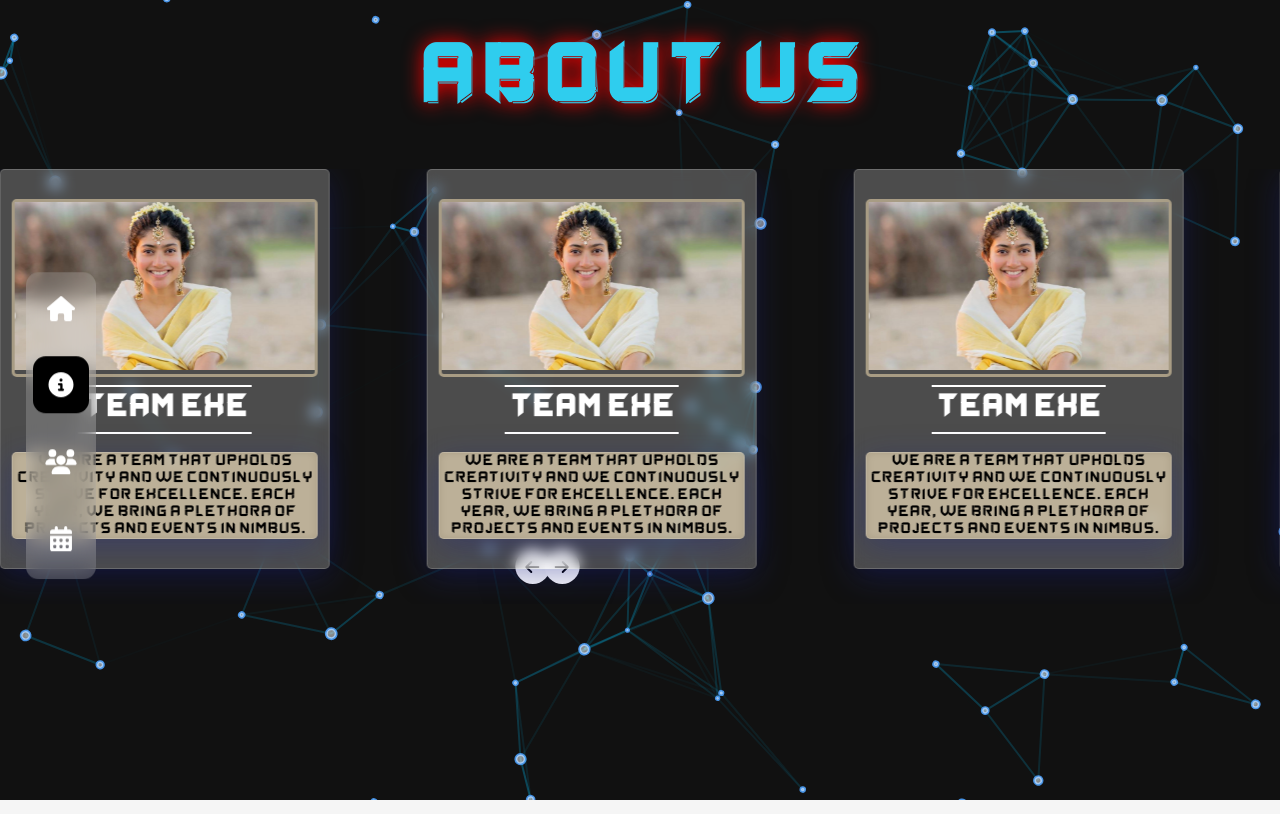
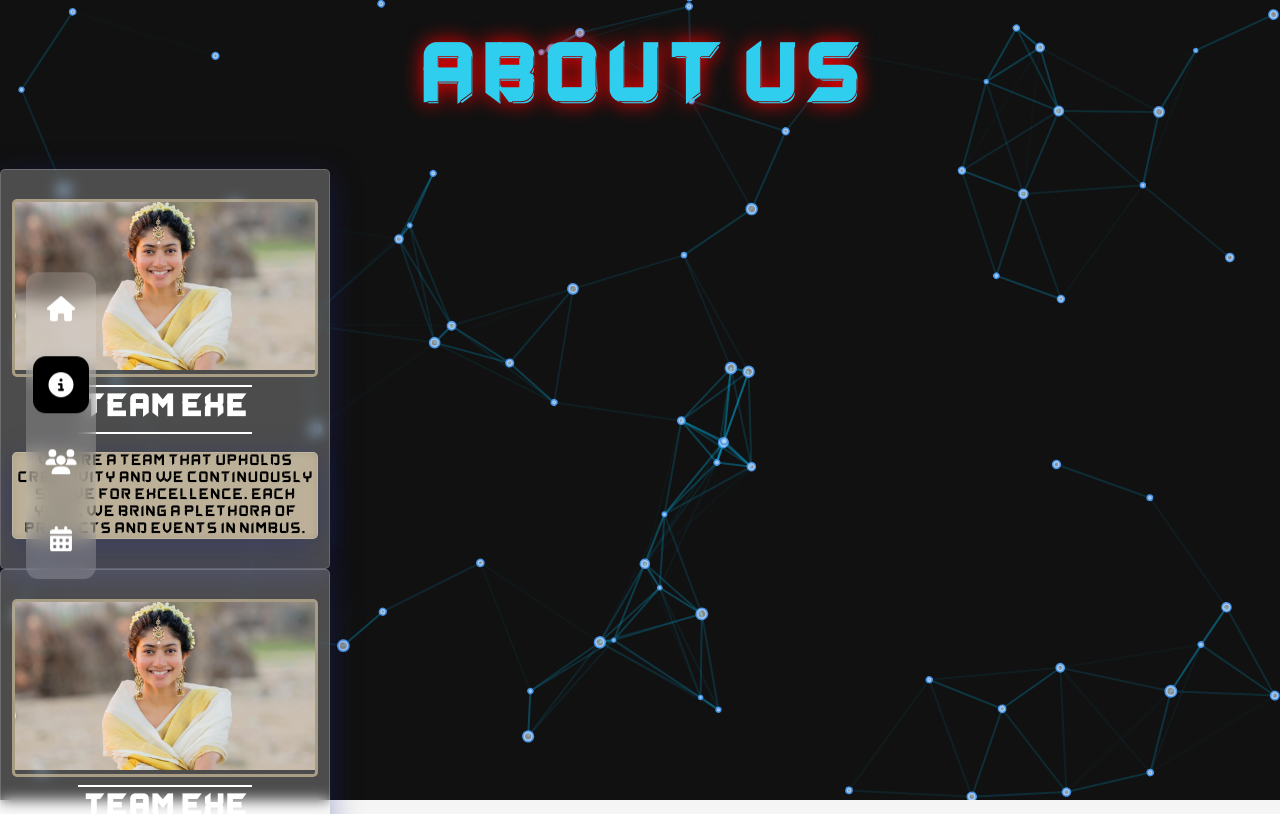
Before and after one commit to abhi8960git/exe-webiste, a Next.js app: page /AboutUs in a window 1280 px wide. Shown: the top 814 px of the page. Built offline with nearby package versions, Linux system fonts and the light colour scheme.

Commit message:
about_us

```diff
--- a/pages/AboutUs/index.js
+++ b/pages/AboutUs/index.js
@@ -1,70 +1,51 @@
-import { Swiper, SwiperSlide } from "swiper/react";
-import "swiper/css";
-import "swiper/css/effect-coverflow";
-import "swiper/css/pagination";
-import { EffectCoverflow, Pagination, Navigation } from "swiper";
-import classes from "./AboutUs.module.css";
-import { Card } from "@/components";
-import { FontAwesomeIcon } from "@fortawesome/react-fontawesome";
-import { faArrowLeft, faArrowRight } from "@fortawesome/free-solid-svg-icons";
-const AboutUs = () => {
-    // const [dimension, setDimension] = useState([
-    //     window.innerHeight,
-    //     window.innerWidth,
-    // ]);
-    // console.log(innerHeight);
+import { motion } from "framer-motion";
+import { useRef, useEffect, useState } from "react";
+import { Card } from "../../components/index";
+import css from "./AboutUs.module.css";
+
+
+
+const index = () => {
+    const [width, setWidth] = useState(0);
+    const carousel = useRef();
+
+    useEffect(()=>{
+    console.log(carousel.current.scrollWidth, carousel.current.offsetWidth );
+    setWidth(carousel.current.scrollWidth - carousel.current.offsetWidth );
+    },[])
+
     return (
-        <div>
-            <h1 className={classes.head}>About Us</h1>
-            <Swiper
-                effect={"coverflows"}
-                grabCursor={true}
-                centeredSlides={true}
-                loop={true}
-                slidesPerView={3}
-                coverflowEffect={{
-                    rotate: 0,
-                    stretch: 0,
-                    depth: 100,
-                    modifier: 2.5,
-                }}
-                modules={[EffectCoverflow, Pagination, Navigation]}
-                className={classes.swiper}
-            >
-                <SwiperSlide>
-                    <Card />
-                </SwiperSlide>
-                <SwiperSlide>
-                    <Card />
-                </SwiperSlide>
-                <SwiperSlide>
-                    <Card />
-                </SwiperSlide>
-                <SwiperSlide>
-                    <Card />
-                </SwiperSlide>
-                <SwiperSlide>
-                    <Card />
-                </SwiperSlide>
-                <SwiperSlide>
-                    <Card />
-                </SwiperSlide>
-                <div className={classes.slider_controler}>
-                    <div
-                        className={`${classes.swiper_button_prev} ${classes.slider_arrow}`}
-                    >
-                        <FontAwesomeIcon icon={faArrowLeft} />
-                    </div>
-                    <div
-                        className={`${classes.swiper_button_next} ${classes.slider_arrow}`}
-                    >
-                        <FontAwesomeIcon icon={faArrowRight} />
-                    </div>
-                    <div className={classes.swiper_pagination}></div>
-                </div>
-            </Swiper>
+        <div className="App">
+
+
+
+            <h1 className={css.head}>About Us</h1>
+
+
+            <motion.div ref={carousel} className={css.carousel}>
+                <motion.div drag="x" dragConstraints={{ right: 0, left: -width }} className={css.innerCarousel}>
+
+                    <motion.div className="item">
+                        <Card></Card>
+                    </motion.div>
+
+                    <motion.div className="item">
+                        <Card></Card>
+                    </motion.div>
+
+                    <motion.div className="item">
+                        <Card></Card>
+                    </motion.div>
+
+                    <motion.div className="item">
+                        <Card></Card>
+                    </motion.div>
+
+                </motion.div>
+
+            </motion.div>
         </div>
-    );
-};
+    )
+}
 
-export default AboutUs;
+export default index
--- a/sections/index.js
+++ /dev/null
@@ -1 +0,0 @@
-export {default as Events} from './Events';
```
Also changed, not shown: pages/AboutUs/Aboutus.module.css (+16 -0 lines), sections/Events.js (deleted, +0 -15 lines).
